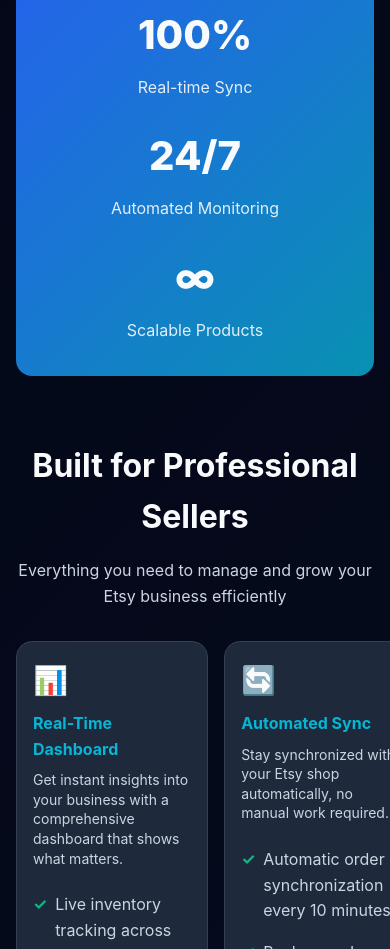
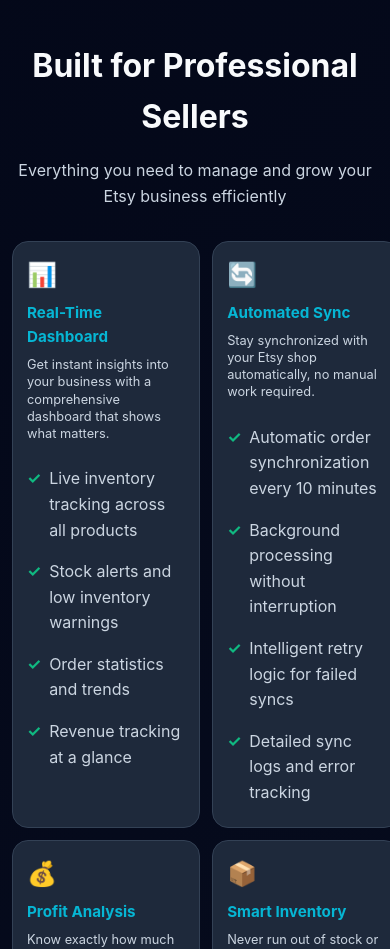
Before and after one commit to JoblessJoe/Landing, a plain HTML site: page index.html in a window 390 px wide. Shown: the part 1051-2000 px from the top of the page. Drawn offline with Linux system fonts and the light colour scheme.

Commit message:
mobile fixes 2

```diff
--- a/index.html
+++ b/index.html
@@ -99,6 +99,7 @@
     }
 
     .logo-header {
+      margin-top: -400px;
       display: flex;
       align-items: center;
       justify-content: center;
@@ -607,7 +608,7 @@
     /* Responsive */
     @media (max-width: 768px) {
       .container {
-        padding: 0 1rem;
+        padding: 0 0.75rem;
       }
 
       .logo-header img {
@@ -657,26 +658,26 @@
 
       .feature-grid {
         grid-template-columns: repeat(2, 1fr);
-        gap: 1rem;
+        gap: 0.75rem;
       }
 
       .feature-card {
-        padding: 1rem;
+        padding: 0.875rem;
       }
 
       .feature-icon {
-        font-size: 1.75rem;
-        margin-bottom: 0.5rem;
+        font-size: 1.5rem;
+        margin-bottom: 0.4rem;
       }
 
       .feature-card h3 {
-        font-size: 1rem;
-        margin-bottom: 0.5rem;
+        font-size: 0.95rem;
+        margin-bottom: 0.4rem;
       }
 
       .feature-card p {
-        font-size: 0.875rem;
-        line-height: 1.4;
+        font-size: 0.8rem;
+        line-height: 1.35;
       }
 
       .stats {
```
